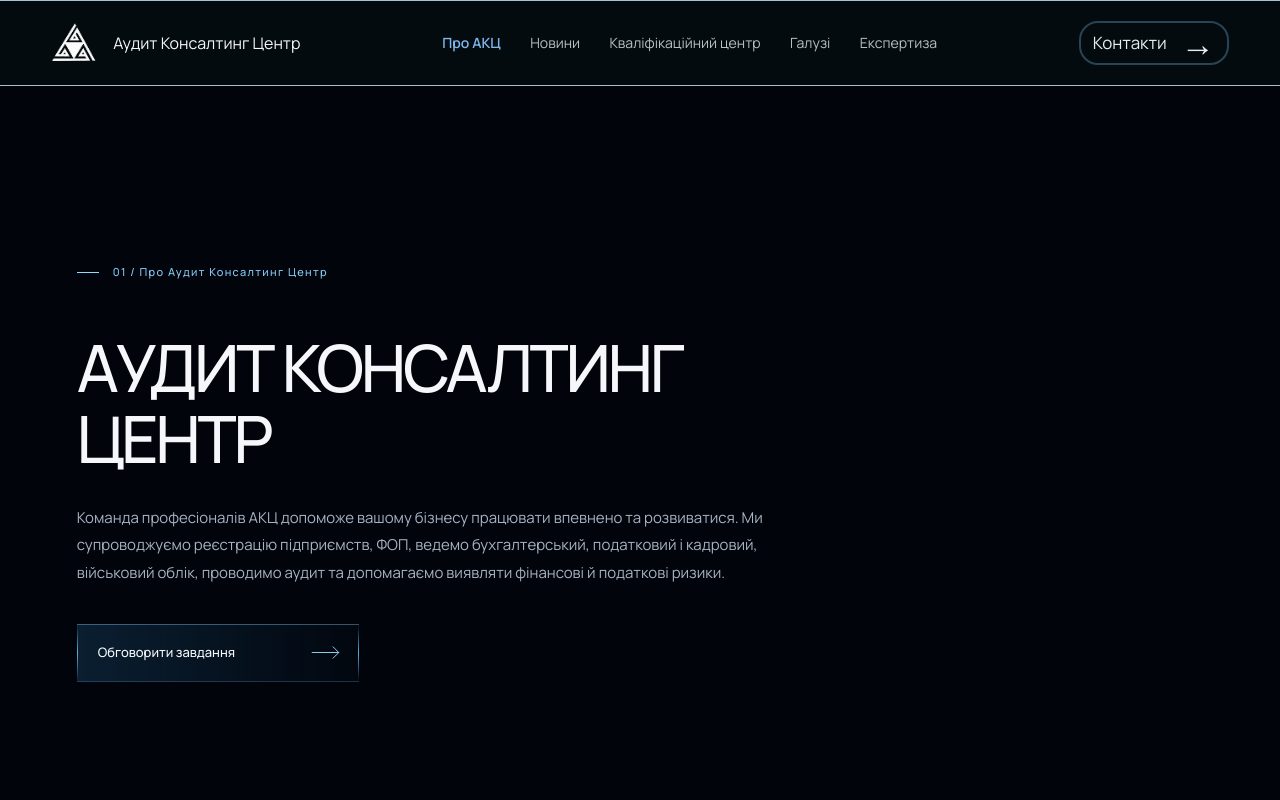
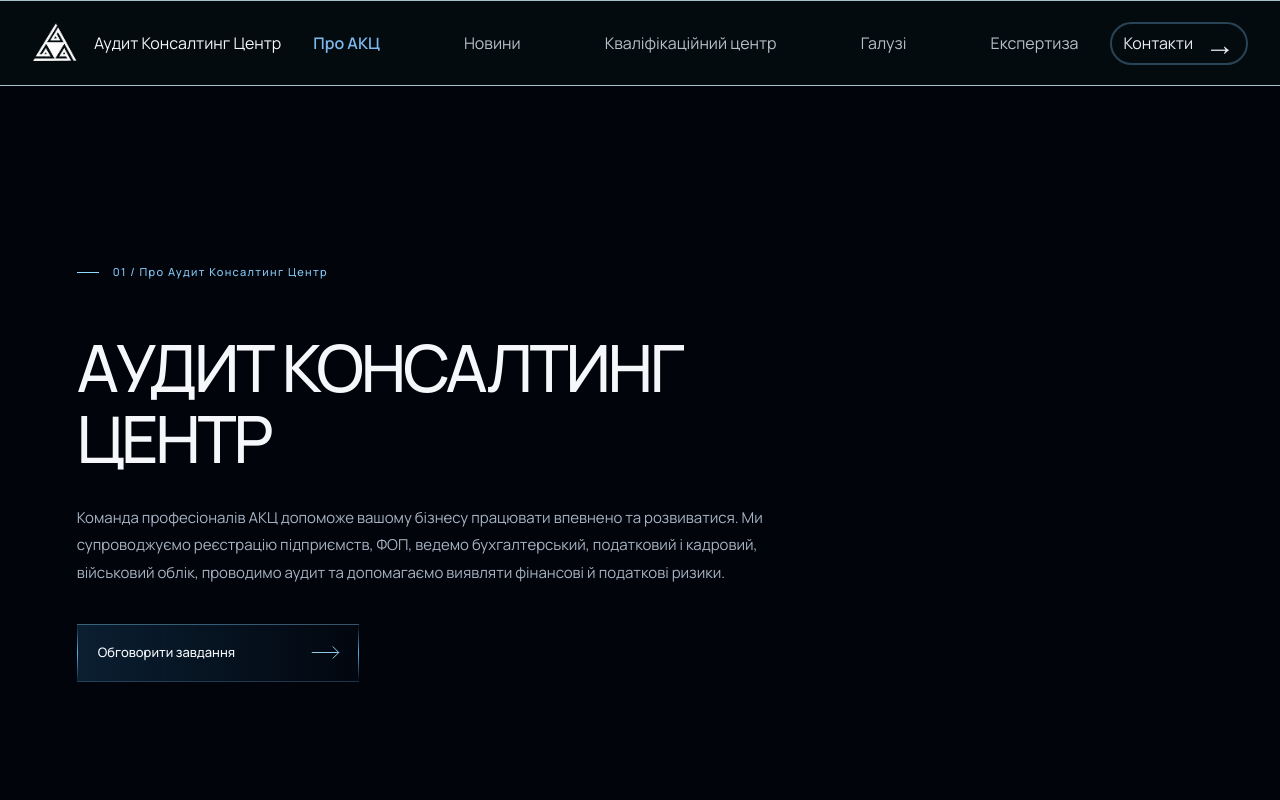
Before and after one commit to dnagorna3817-spec/website_akc_main, a Next.js app: page /about in a window 1280 px wide. Shown: the top 800 px of the page. Built offline with nearby package versions, Linux system fonts and the light colour scheme.

Commit message:
Unify AKC top navigation sizing and spacing

```diff
--- a/app/about/about.css
+++ b/app/about/about.css
@@ -2064,3 +2064,16 @@ body {
     height: 28px;
   }
 }
+
+
+/* Match the same AKC navigation dimensions used by Expertise and Calculator. */
+@media (min-width:1161px){
+ .akc-about-figma .nav{height:86px;padding:0 32px;gap:clamp(22px,2.5vw,40px);justify-content:space-between}
+ .akc-about-figma .nav__brand{gap:14px;font-size:16px;font-weight:400;letter-spacing:0}
+ .akc-about-figma .nav__logo{width:48px;height:48px}
+ .akc-about-figma .nav__links{flex:1;justify-content:space-between;gap:clamp(16px,2.1vw,34px)}
+ .akc-about-figma .nav__links a{font-size:16px;line-height:1.3;font-weight:400}
+ .akc-about-figma .nav__links .nav__active{font-weight:600}
+ .akc-about-figma .nav__contact{font-size:16px;gap:12px;padding:6px 11px;border-radius:22px}
+ .akc-about-figma .nav__contact span{font-size:30px;line-height:27px}
+}
```
